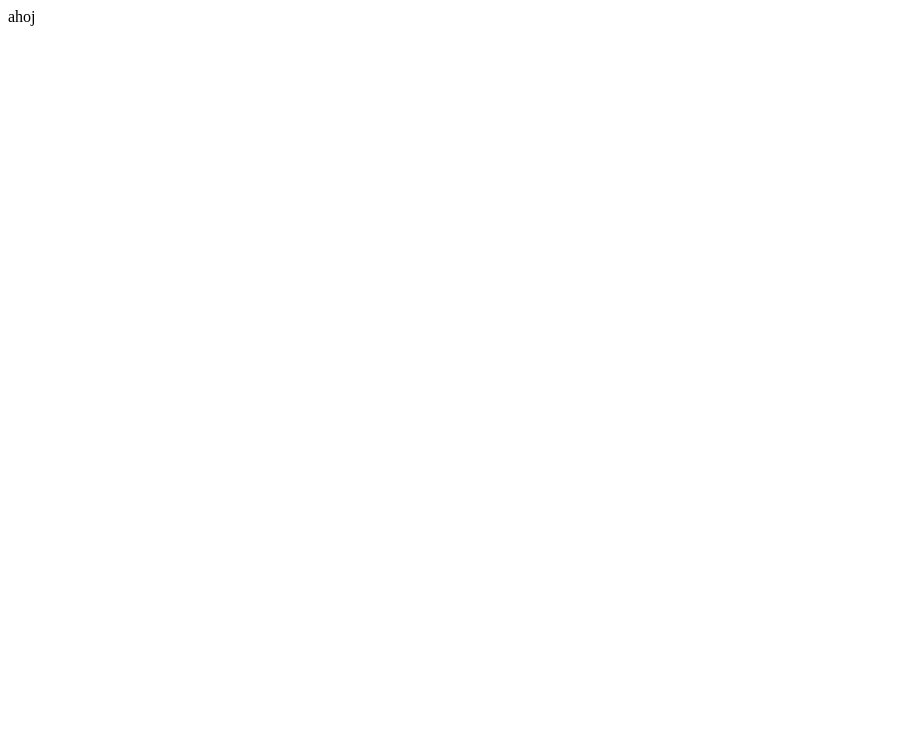
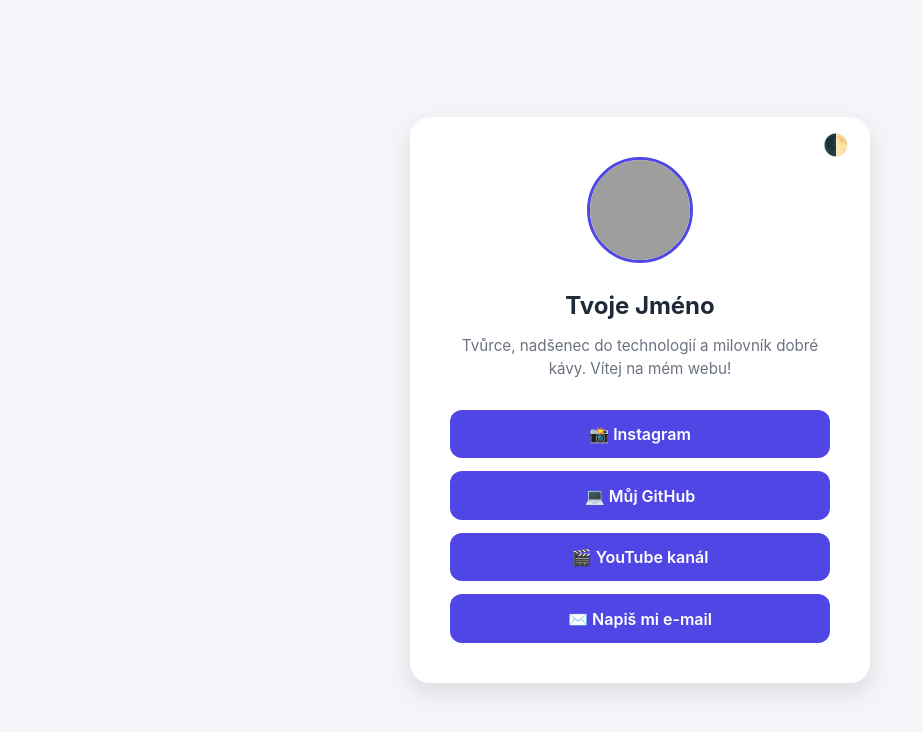
Before and after one commit to andreamatejckova/andreamatejckova.github.io, a plain HTML site: page index.html in a window 1280 px wide. Shown: the whole page, without its empty margins (0-922 px from the left). Drawn offline with Linux system fonts and the light colour scheme; grey boxes are pictures that could not be loaded.

Commit message:
Update index.html

```diff
--- a/index.html
+++ b/index.html
@@ -1 +1,132 @@
-ahoj
+<!DOCTYPE html>
+<html lang="cs">
+<head>
+    <meta charset="UTF-8">
+    <meta name="viewport" content="width=device-width, initial-scale=1.0">
+    <title>Moje Osobní Stránka</title>
+    <style>
+        :root {
+            --bg-color: #f4f4f9;
+            --card-bg: #ffffff;
+            --text-color: #1f2937;
+            --subtext-color: #6b7280;
+            --btn-bg: #4f46e5;
+            --btn-hover: #4338ca;
+            --btn-text: #ffffff;
+        }
+
+        body.dark-mode {
+            --bg-color: #111827;
+            --card-bg: #1f2937;
+            --text-color: #f9fafb;
+            --subtext-color: #9ca3af;
+            --btn-bg: #6366f1;
+            --btn-hover: #4f46e5;
+        }
+
+        body {
+            font-family: -apple-system, BlinkMacSystemFont, "Segoe UI", Roboto, sans-serif;
+            background-color: var(--bg-color);
+            color: var(--text-color);
+            display: flex;
+            justify-content: center;
+            align-items: center;
+            min-height: 100vh;
+            margin: 0;
+            transition: background-color 0.3s, color 0.3s;
+        }
+
+        .card {
+            background-color: var(--card-bg);
+            padding: 2.5rem;
+            border-radius: 20px;
+            box-shadow: 0 10px 25px rgba(0, 0, 0, 0.1);
+            text-align: center;
+            max-width: 380px;
+            width: 90%;
+            position: relative;
+        }
+
+        .theme-toggle {
+            position: absolute;
+            top: 15px;
+            right: 15px;
+            background: none;
+            border: none;
+            font-size: 1.3rem;
+            cursor: pointer;
+        }
+
+        .avatar {
+            width: 100px;
+            height: 100px;
+            border-radius: 50%;
+            object-fit: cover;
+            margin-bottom: 1rem;
+            border: 3px solid var(--btn-bg);
+        }
+
+        h1 {
+            margin: 0.5rem 0 0.2rem;
+            font-size: 1.5rem;
+        }
+
+        p {
+            color: var(--subtext-color);
+            font-size: 0.95rem;
+            margin-bottom: 1.8rem;
+            line-height: 1.5;
+        }
+
+        .links {
+            display: flex;
+            flex-direction: column;
+            gap: 0.8rem;
+        }
+
+        .btn {
+            display: block;
+            background-color: var(--btn-bg);
+            color: var(--btn-text);
+            text-decoration: none;
+            padding: 0.9rem;
+            border-radius: 12px;
+            font-weight: 600;
+            transition: transform 0.2s, background-color 0.2s;
+        }
+
+        .btn:hover {
+            background-color: var(--btn-hover);
+            transform: translateY(-2px);
+        }
+    </style>
+</head>
+<body>
+
+    <div class="card">
+        <button class="theme-toggle" onclick="toggleTheme()" title="Přepnout režim">🌓</button>
+
+        <!-- Zde můžeš změnit odkaz na vlastní fotku -->
+        <img src="https://api.dicebear.com/7.x/avataaars/svg?seed=Felix" alt="Profilová fotka" class="avatar">
+
+        <!-- Změň si jméno a popisek -->
+        <h1>Tvoje Jméno</h1>
+        <p>Tvůrce, nadšenec do technologií a milovník dobré kávy. Vítej na mém webu!</p>
+
+        <!-- Tlačítka s odkazy -->
+        <div class="links">
+            <a href="https://instagram.com" target="_blank" class="btn">📸 Instagram</a>
+            <a href="https://github.com" target="_blank" class="btn">💻 Můj GitHub</a>
+            <a href="https://youtube.com" target="_blank" class="btn">🎬 YouTube kanál</a>
+            <a href="mailto:tvuj@email.cz" class="btn">✉️ Napiš mi e-mail</a>
+        </div>
+    </div>
+
+    <script>
+        function toggleTheme() {
+            document.body.classList.toggle('dark-mode');
+        }
+    </script>
+
+</body>
+</html>
```
